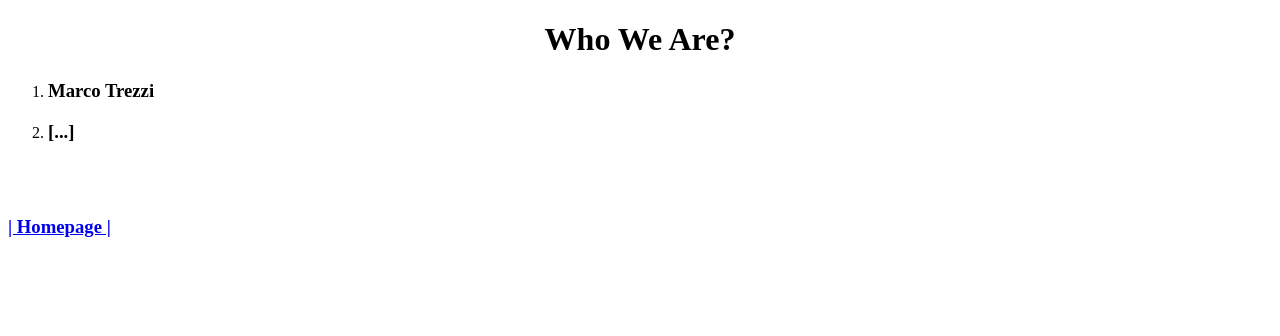
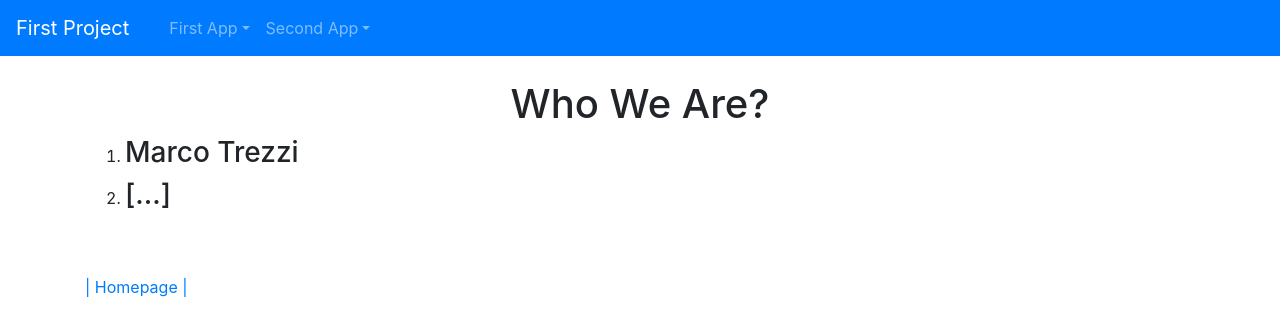
Before and after one commit to miketango-py/first_project, a Django app: page /first_app/who_we_are/ in a window 1280 px wide. Shown: the top 336 px of the page. Run offline with Django 3.2, Linux system fonts and the light colour scheme.

Commit message:
Update who_we_are.html

```diff
--- a/first_app/templates/who_we_are.html
+++ b/first_app/templates/who_we_are.html
@@ -1,16 +1,65 @@
-<!DOCTYPE html>
-<html><!--start html-->
-  <head><!--start head-->
-    <title>Who We Are?</title>
-    <meta charset='utf-8'>
-  </head><!--end head-->
-  <body><!--start body-->
+<html lang="en"><head>
+  <title>Index</title>
+  <!-- Required meta tags -->
+  <meta charset="utf-8">
+  <meta name="viewport" content="width=device-width, initial-scale=1, shrink-to-fit=no">
+  <!-- Bootstrap CSS -->
+  <link rel="stylesheet" href="https://cdn.jsdelivr.net/npm/bootstrap@4.5.3/dist/css/bootstrap.min.css" integrity="sha384-TX8t27EcRE3e/ihU7zmQxVncDAy5uIKz4rEkgIXeMed4M0jlfIDPvg6uqKI2xXr2" crossorigin="anonymous">
+</head>
+<body>
+
+  <nav class="navbar navbar-expand-lg navbar-dark bg-primary">
+    <a class="navbar-brand" href="/">First Project</a>
+    <button class="navbar-toggler" type="button" data-toggle="collapse" data-target="#navbarSupportedContent" aria-controls="navbarSupportedContent" aria-expanded="false" aria-label="Toggle navigation">
+      <span class="navbar-toggler-icon"></span>
+    </button>
+    <div class="collapse navbar-collapse" id="navbarSupportedContent">
+      <ul class="navbar-nav mr-auto">
+        <li class="nav-item active">
+          <a class="nav-link" href="/"> <span class="sr-only">(current)</span></a>
+        </li>
+        <li class="nav-item dropdown">
+              <a class="nav-link dropdown-toggle" href="#" id="navbarDropdown" role="button" data-toggle="dropdown" aria-haspopup="true" aria-expanded="false">First App</a><!--navbar element-->
+              <div class="dropdown-menu" aria-labelledby="navbarDropdown">
+                  <a class="dropdown-item" href="/first_app/index/">Homepage</a>
+                  <a class="dropdown-item" href="/first_app/welcome/">Welcome</a>
+                  <a class="dropdown-item" href="/first_app/menu/">Menu</a>
+                  <a class="dropdown-item" href="/first_app/who_we_are/">Who We Are?</a>
+                  <a class="dropdown-item" href="/first_app/variables/">Variables</a>
+              </div>
+          </li>
+            <li class="nav-item dropdown">
+              <a class="nav-link dropdown-toggle" href="#" id="navbarDropdown" role="button" data-toggle="dropdown" aria-haspopup="true" aria-expanded="false">Second App</a>
+              <div class="dropdown-menu" aria-labelledby="navbarDropdown">
+                <a class="dropdown-item" href="/second_app/if_one">If</a>
+                <a class="dropdown-item" href="/second_app/if_else">If Else</a>
+                <a class="dropdown-item" href="/second_app/if_elif">If elif</a>
+                <a class="dropdown-item" href="/second_app/for_one">For</a>
+              </div>
+            </li>
+      </ul>
+    </div>
+  </nav>
+  </br>
+  <div class="container"><!--showed in the web page -->
       <h1 style = 'text-align: center;'>Who We Are?</h1>
       <ol><!--start ol 1-->
         <li><h3>Marco Trezzi</h3></li>
         <li><h3>[...]</h3></li>
       </ol><!--end ol 1-->
       <br><br>
-    <h3><a href = 'http://127.0.0.1:8000/first_app/index/'>| Homepage |</a></h3>
-  </body><!--end body-->
-</html><!--end html-->
+      <p><a href = 'http://marcotrezzi.pythonanywhere.com/first_app/index/'>| Homepage |</p></a>
+  </div>
+  <!-- Optional JavaScript; choose one of the two! -->
+  <!-- Option 1: jQuery and Bootstrap Bundle (includes Popper) -->
+  <script src="https://code.jquery.com/jquery-3.5.1.slim.min.js" integrity="sha384-DfXdz2htPH0lsSSs5nCTpuj/zy4C+OGpamoFVy38MVBnE+IbbVYUew+OrCXaRkfj" crossorigin="anonymous"></script>
+  <script src="https://cdn.jsdelivr.net/npm/bootstrap@4.5.3/dist/js/bootstrap.bundle.min.js" integrity="sha384-ho+j7jyWK8fNQe+A12Hb8AhRq26LrZ/JpcUGGOn+Y7RsweNrtN/tE3MoK7ZeZDyx" crossorigin="anonymous"></script>
+
+  <!-- Option 2: jQuery, Popper.js, and Bootstrap JS
+  <script src="https://code.jquery.com/jquery-3.5.1.slim.min.js" integrity="sha384-DfXdz2htPH0lsSSs5nCTpuj/zy4C+OGpamoFVy38MVBnE+IbbVYUew+OrCXaRkfj" crossorigin="anonymous"></script>
+  <script src="https://cdn.jsdelivr.net/npm/popper.js@1.16.1/dist/umd/popper.min.js" integrity="sha384-9/reFTGAW83EW2RDu2S0VKaIzap3H66lZH81PoYlFhbGU+6BZp6G7niu735Sk7lN" crossorigin="anonymous"></script>
+  <script src="https://cdn.jsdelivr.net/npm/bootstrap@4.5.3/dist/js/bootstrap.min.js" integrity="sha384-w1Q4orYjBQndcko6MimVbzY0tgp4pWB4lZ7lr30WKz0vr/aWKhXdBNmNb5D92v7s" crossorigin="anonymous"></script>
+  -->
+
+</body>
+</html>
```
Lines whose indentation alone changed are shown as unchanged.
